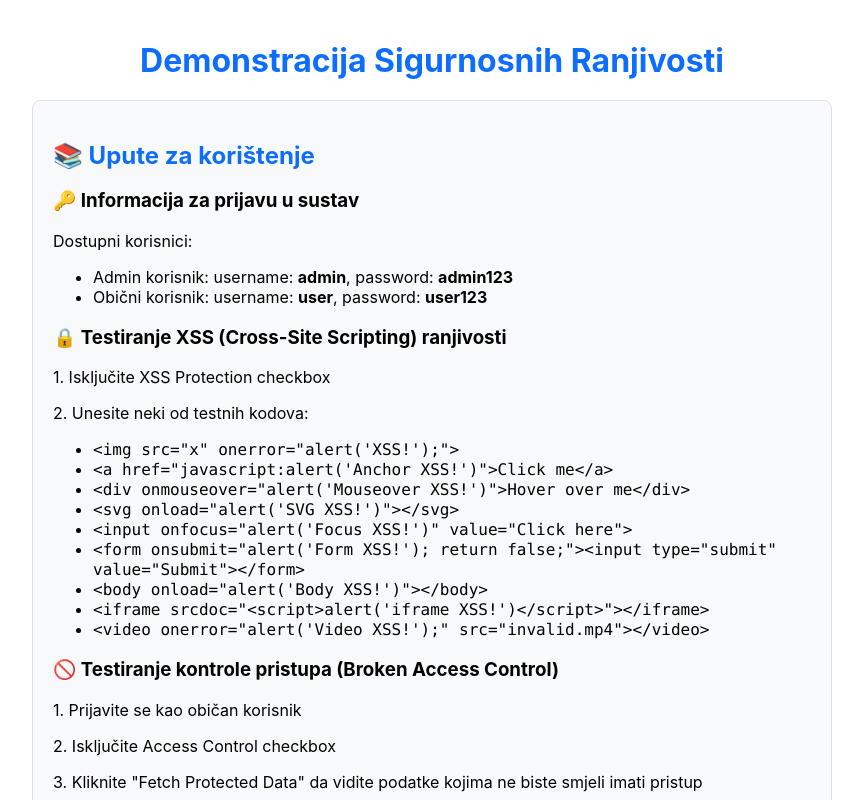
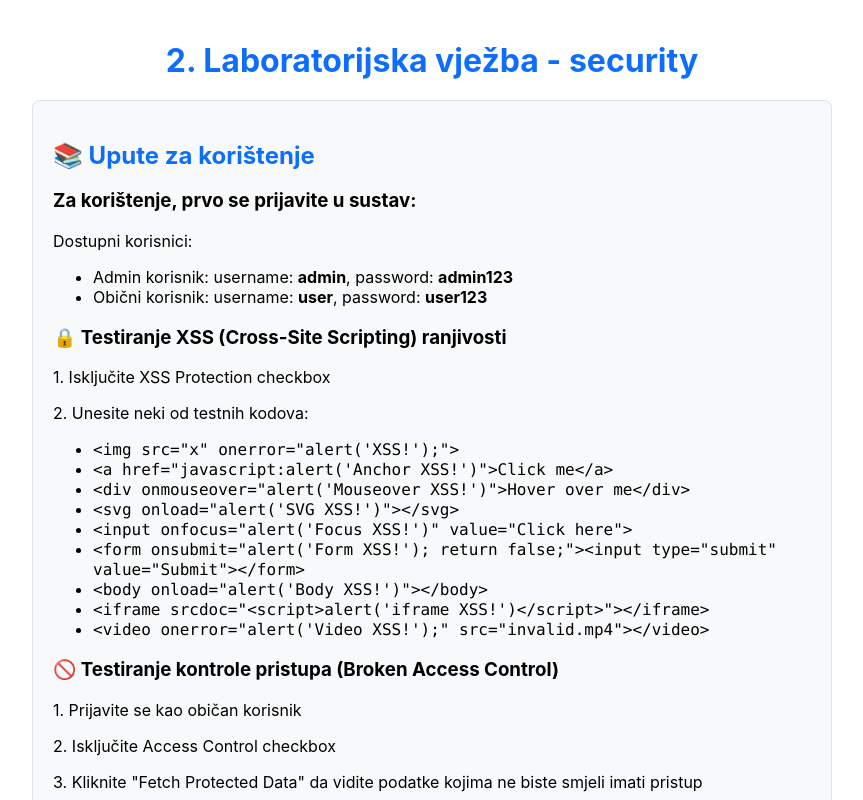
Before and after one commit to AnteVol/frontend, a React (Create React App) app: page / in a window 1280 px wide. Shown: the top 800 px of the page, without its empty margins (208-1071 px from the left). Built offline with nearby package versions, Linux system fonts and the light colour scheme; the HTML template or start-up script is replaced by a standard one.

Commit message:
Text changes

```diff
--- a/src/App.js
+++ b/src/App.js
@@ -70,7 +70,7 @@ function App() {
             <h2>📚 Upute za korištenje</h2>
 
             <div className="instructions-section">
-                <h3>🔑 Informacija za prijavu u sustav</h3>
+                <h3>Za korištenje, prvo se prijavite u sustav:</h3>
                 <p>Dostupni korisnici:</p>
                 <ul>
                     <li>Admin korisnik: username: <strong>admin</strong>, password: <strong>admin123</strong></li>
@@ -114,7 +114,7 @@ function App() {
     return (
         <div className="App">
             <h1 className="app-title">
-                Demonstracija Sigurnosnih Ranjivosti
+                2. Laboratorijska vježba - security
             </h1>
 
             {showInstructions && <Instructions />}
@@ -183,7 +183,7 @@ function App() {
                         Test XSS
                     </button>
                     <div>
-                        <h3>Renderirani sadržaj:</h3>
+                        <h3>Rezultat:</h3>
                         <div
                             className="rendered-content"
                             dangerouslySetInnerHTML={{ __html: renderedContent }}
@@ -209,10 +209,10 @@ function App() {
                         onClick={fetchProtectedData}
                         className="btn btn-primary"
                     >
-                        Dohvati zaštićene podatke
+                        Dohvati podatke
                     </button>
                     <div>
-                        <h3>Zaštićeni podaci:</h3>
+                        <h3>Svi dostupni podaci za {username}:</h3>
                         <ul className="protected-data-list">
                             {protectedData.map(item => (
                                 <li key={item.id} className="protected-data-item">
```
